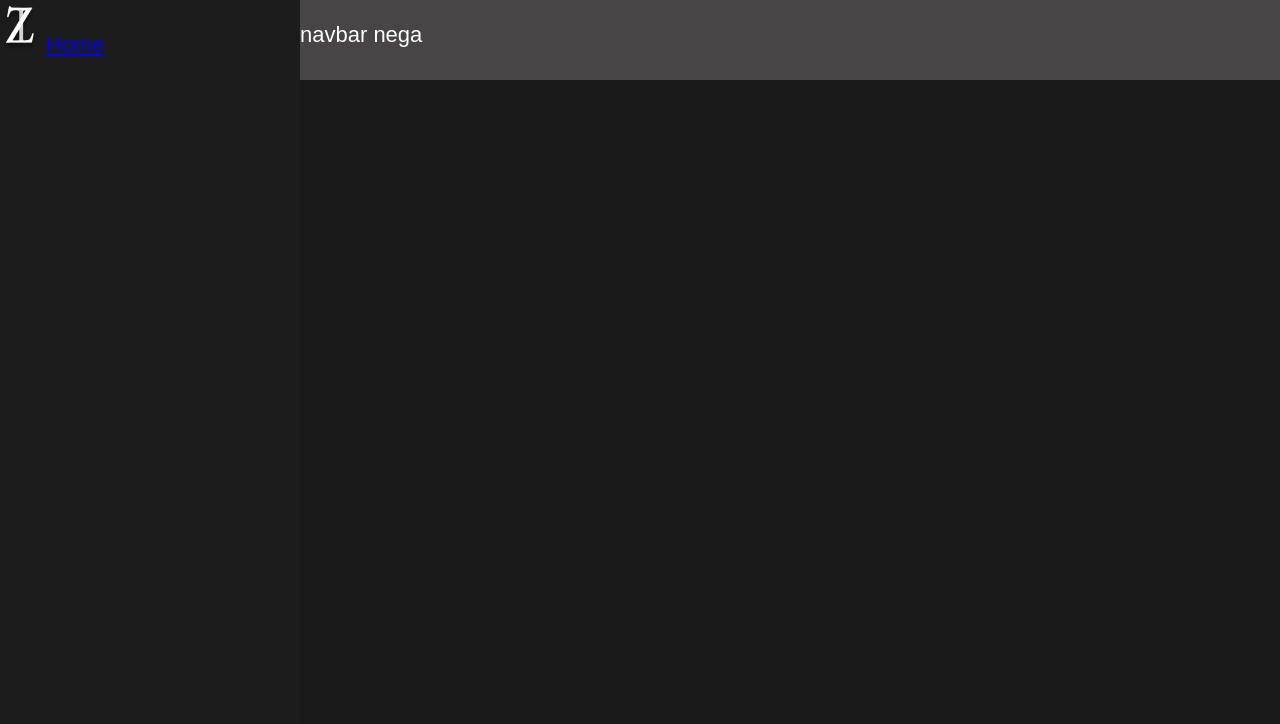
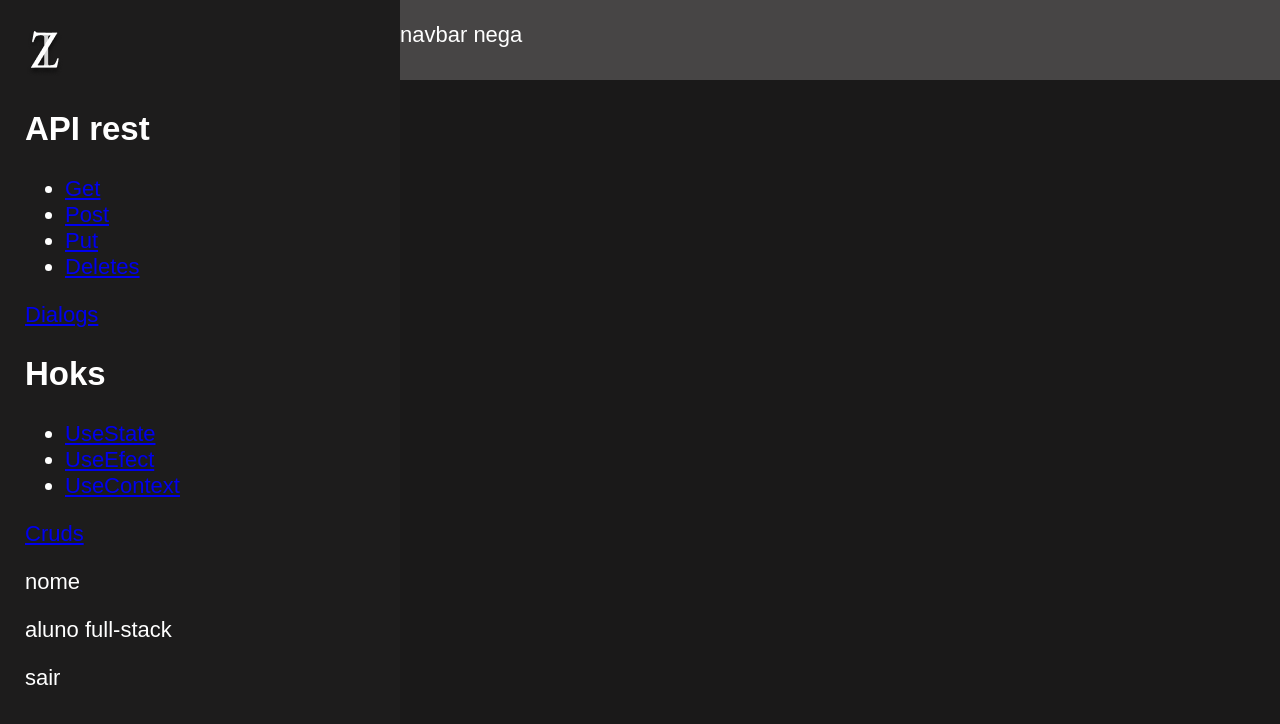
Before and after one commit to IZ4NA/studyWeb, a React (Create React App) app in the folder client/: page / in a window 1280 px wide. Shown: the top 724 px of the page. Built offline with nearby package versions, Linux system fonts and the light colour scheme.

Commit message:
algumas coisa up

```diff
--- a/client/src/components/sidebar/sidebar.css
+++ b/client/src/components/sidebar/sidebar.css
@@ -3,9 +3,18 @@ body {
 }
 
 .sidebar{
-
-  width: 300px;
+  width: 400px;
   height: 100vh;
   background-color: #1d1c1c;
   color: white;
 }
+
+.conteiner-sidebar{
+  padding: 25px;
+}
+
+/* .top-logo{
+  display: flex;
+  justify-content: center;
+  align-items: center;
+} */
--- a/client/src/components/sidebar/sidebar.jsx
+++ b/client/src/components/sidebar/sidebar.jsx
@@ -8,9 +8,52 @@ function Sidebar() {
   return (
     <div className="sidebar">
       <div className="conteiner-sidebar">
+
+        <div className="top-logo">
        <img src={Logo} alt="fail" />
+        {/* <p>IZANASTUDY</p> */}
+        </div>
 
-       <a href="/home">Home</a>
+      <div>
+        <h2>API rest</h2>
+       <ul className="rotasApis">
+        <li><a href="/gets">Get</a></li>
+        <li><a href="/posts">Post</a></li>
+        <li><a href="/puts">Put</a></li>
+        <li><a href="/deletes">Deletes</a></li>
+       </ul>
+      </div>
+
+
+      <div>
+        <a href="/dialogs">Dialogs</a>
+      </div>
+
+
+      <div>
+        <h2>Hoks</h2>
+        <ul>
+          <li><a href="/usestates">UseState</a></li>
+          <li><a href="/useefects">UseEfect</a></li>
+          <li><a href="/usecontexts">UseContext</a></li>
+        </ul>
+      </div>
+
+
+      <div>
+        <a href="/cruds">Cruds</a>
+      </div>
+
+
+      <div className="conteiner-perfil">
+        <div className="perfil">
+          <div className="foto"></div>
+          <p>nome</p>
+          <p>aluno full-stack</p>
+
+          <p>sair</p>
+        </div>
+      </div>
 
       </div>
     </div>
```
